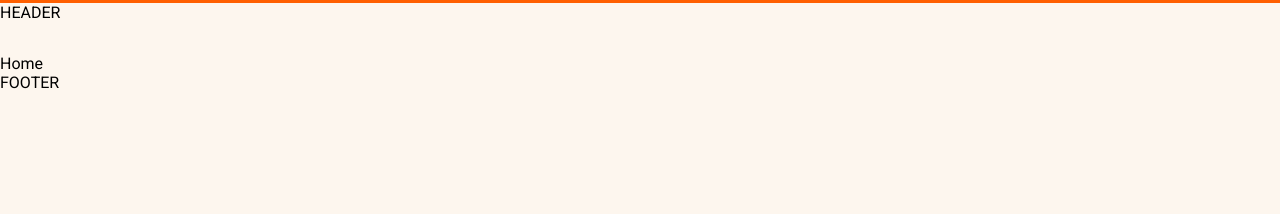
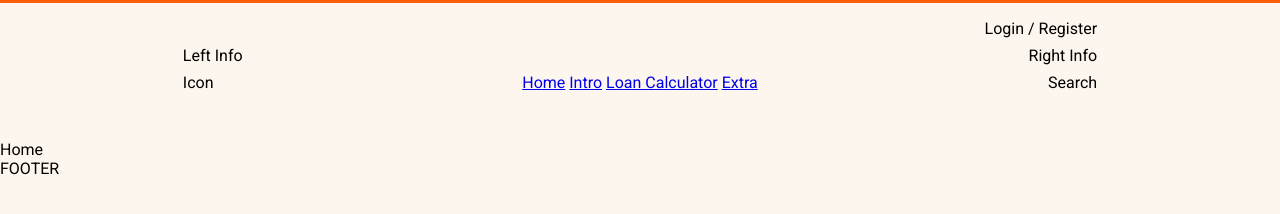
Before and after one commit to lex-corvinus/swed-tech, a website built with Vite: page index.html in a window 1280 px wide. Built offline with nearby package versions, Linux system fonts and the light colour scheme.

Commit message:
Add header interface Add styling for interface

```diff
--- a/src/layouts/Header.js
+++ b/src/layouts/Header.js
@@ -1,4 +1,42 @@
 export const Header = () => {
 
-    return `<p>HEADER</p>`;
+    return `
+    <div class="header-wrapper">
+
+        <div></div>
+
+        <div class="header-content">
+
+            <!--      TOP ROW      -->
+            <div class="header-row-top">
+
+                <span>Login / Register</span>
+            </div>
+
+            <!--      MIDDLE ROW      -->
+            <div class="header-row-mid">
+
+                <span>Left Info</span>
+                <span>Right Info</span>
+            </div>
+
+            <!--     BOTTOM ROW       -->
+            <div class="header-row-bot">
+
+                <div class="left-item">Icon</div>
+
+                    <nav>
+                        <a href="/" data-link>Home</a>
+                        <a href="/intro" data-link>Intro</a>
+                        <a href="/loan-calculator" data-link>Loan Calculator</a>
+                        <a href="/extra" data-link>Extra</a>
+                    </nav>
+
+                <div class="right-item">Search</div>
+            </div>
+        </div>
+
+        <div></div>
+    </div>
+    `;
 };
--- a/src/style.css
+++ b/src/style.css
@@ -77,3 +77,64 @@ body {
     width: 100%;
     height: auto;
 }
+
+/* HEADER */
+.header-wrapper {
+    display: grid;
+
+    grid-template-columns: 1fr 5fr 1fr;
+    grid-template-rows: 1fr;
+
+    /* Width: fill */
+    width: 100%;
+
+    /* Height: hug */
+    height: auto;
+
+    /* Optional: Vertically center items in the row */
+    align-items: center;
+
+    /* Optional: Add padding so content doesn't touch screen edges */
+    padding: 1rem 0;
+}
+
+.header-content {
+    display: flex;
+    flex-direction: column;
+
+    width: 100%;  /* Fill */
+    height: auto; /* Hug */
+
+    /* Centering logic for the stack */
+    align-items: center;
+    justify-content: center;
+    gap: 0.5rem; /* Space between the column items */
+}
+
+.header-row-top{
+    display: flex;
+    justify-content: flex-end;
+    width: 100%;
+}
+
+.header-row-mid{
+    display: flex;
+    justify-content: space-between;
+    align-items: center;
+    width: 100%;
+}
+
+.header-row-bot{
+    display: grid;
+    grid-template-columns: 1fr auto 1fr;
+    align-items: center;
+    width: 100%;
+}
+.header-row-bot .navbar {
+    display: flex;
+    gap: 1.5rem;
+    justify-content: center;
+}
+.header-row-bot .right-item {
+    text-align: right;
+}
```
Also changed, not shown: 1 other file.
